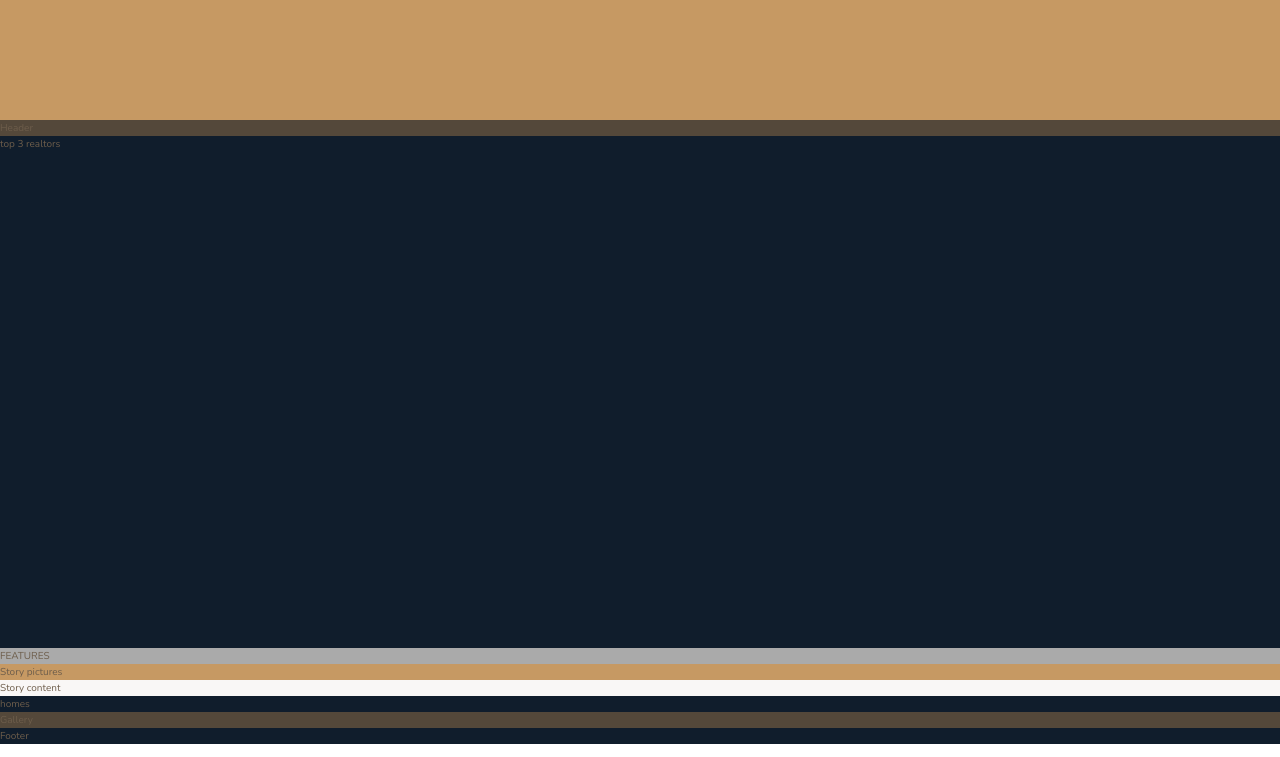
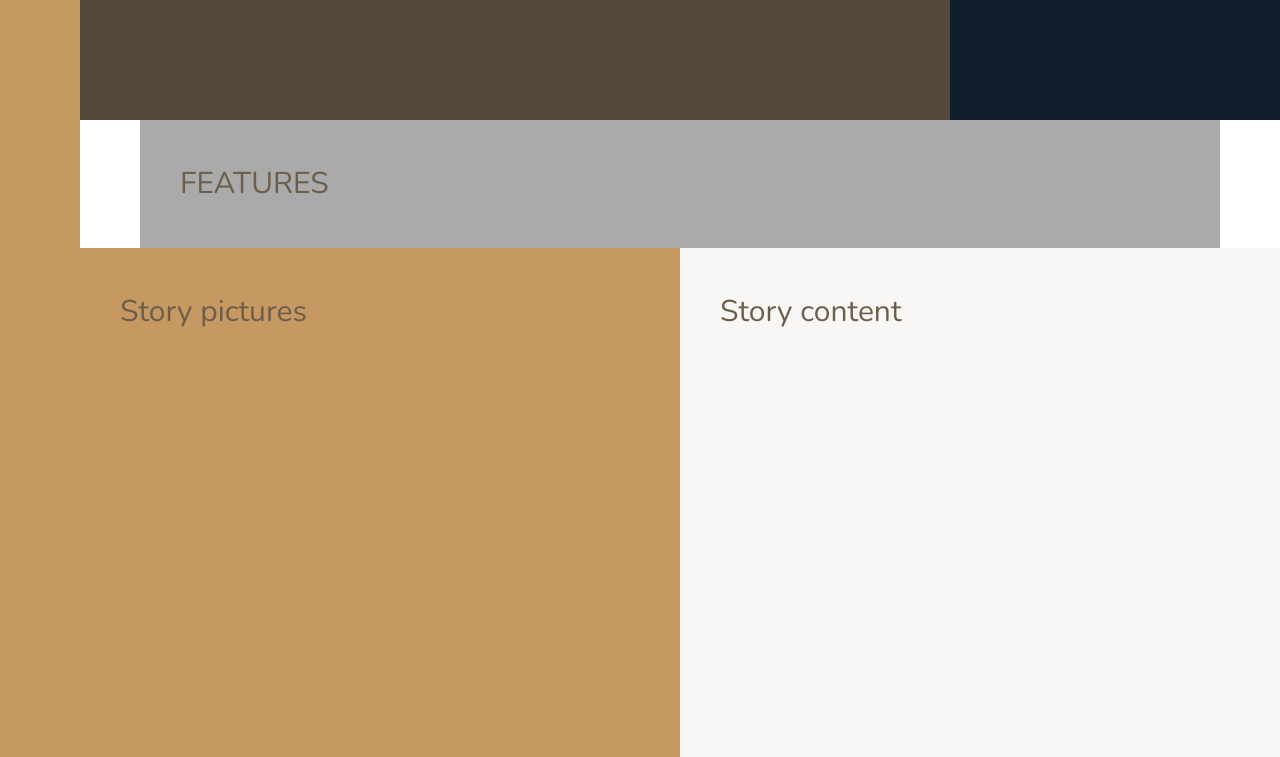
Before and after one commit to EnergeticPixels/nexters, a website: page index.html in a window 1280 px wide. Shown: the part 520-1277 px from the top of the page. Drawn offline with nearby package versions, Linux system fonts and the light colour scheme; files that its build step writes are made by us from their sources.

Commit message:
POSITION website parts

```diff
--- a/package.json
+++ b/package.json
@@ -18,7 +18,7 @@
   "devDependencies": {
     "autoprefixer": "^9.7.1",
     "concat": "^1.0.3",
-    "node-sass": "^4.13.0",
+    "node-sass": "^4.12.0",
     "npm-run-all": "^4.1.5",
     "postcss-cli": "^6.1.3"
   }
--- a/sass/_base.scss
+++ b/sass/_base.scss
@@ -37,6 +37,11 @@
 .container {
   display: grid;
   grid-template-rows: 80vh min-content 40vw repeat(3, min-content);
-  grid-template-columns: [sidebar-start] 8rem [sidebar-end full-start] 1fr [center-start] repeat(8, [col-start] minmax(min-content, 14rem [col-end])) [center-end] 1fr [full-end];
+  grid-template-columns: [sidebar-start] 8rem [sidebar-end full-start] minmax(6rem, 1fr) [center-start] repeat(8, [col-start] minmax(min-content, 14rem) [col-end]) [center-end] minmax(6rem, 1fr) [full-end];
 
+  // for development purposes
+  & > * {
+    padding: 40px;
+    font-size: 3rem;
+  }
 }
--- a/sass/_features.scss
+++ b/sass/_features.scss
@@ -1,3 +1,4 @@
 .features {
   background-color: $color-grey-light-2;
+  grid-column: center-start / center-end;
 }
--- a/sass/_footer.scss
+++ b/sass/_footer.scss
@@ -1,3 +1,4 @@
 .footer {
   background-color: $color-secondary;
+  grid-column: full-start / full-end;
 }
--- a/sass/_gallery.scss
+++ b/sass/_gallery.scss
@@ -1,3 +1,4 @@
 .gallery {
   background-color: $color-grey-dark-1;
+  grid-column: full-start / full-end;
 }
--- a/sass/_header.scss
+++ b/sass/_header.scss
@@ -1,3 +1,4 @@
 .header {
   background-color: $color-grey-dark-1;
+  grid-column: full-start / col-end 6;
 }
--- a/sass/_homes.scss
+++ b/sass/_homes.scss
@@ -1,3 +1,4 @@
 .homes {
   background-color: $color-secondary;
+  grid-column: center-start / center-end;
 }
--- a/sass/_realtors.scss
+++ b/sass/_realtors.scss
@@ -1,3 +1,5 @@
 .realtors {
   background-color: $color-secondary;
+  grid-column: col-start 7 / full-end;
+
 }
--- a/sass/_sidebar.scss
+++ b/sass/_sidebar.scss
@@ -1,3 +1,5 @@
 .sidebar {
   background-color: $color-primary;
+  grid-column: sidebar-start / sidebar-end;
+  grid-row: 1 / -1;
 }
--- a/sass/_story.scss
+++ b/sass/_story.scss
@@ -2,9 +2,11 @@
 
   &__pictures {
     background-color: $color-primary;
+    grid-column: full-start / col-end 4;
   }
 
   &__content {
     background-color: $color-grey-light-1;
+    grid-column: col-start 5 / full-end;
   }
 }
```
